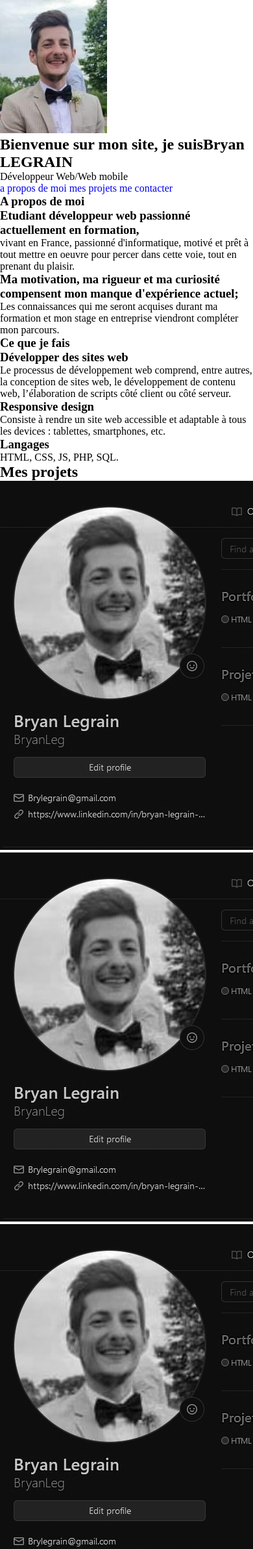
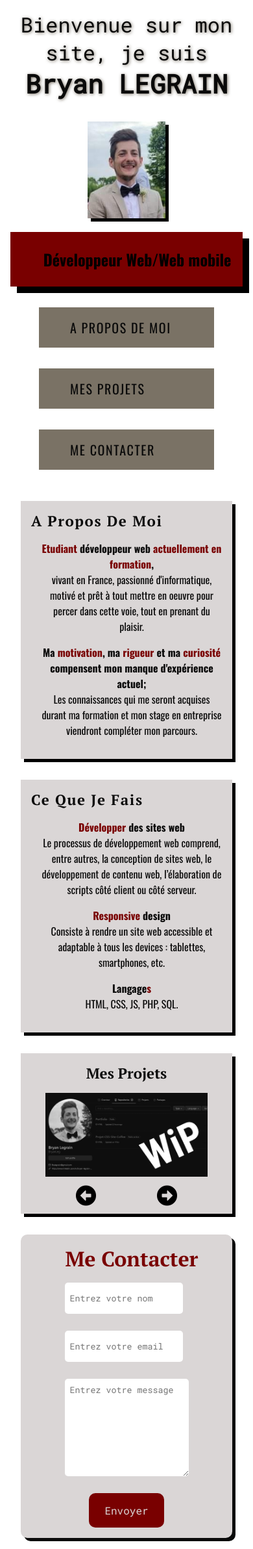
Before and after one commit to BryanLeg/MySite, a PHP site: page / in a window 390 px wide; the page is wider, and only the part inside the window is pictured. Shown: the top 2384 px of that part at 65% size. Run offline with PHP 8.4, Linux system fonts and the light colour scheme.

Commit message:
mobileVew

```diff
--- a/index.html
+++ b/index.html
@@ -21,21 +21,22 @@
     <title>Développeur Web - Bryan Legrain</title>
   </head>
   <body class="background">
+
+    <!-- banner -->
+
     <header>
-      <!-- banner -->
-
       <section class="banner">
         <div class="main">
+          <h1 class="title">
+            Bienvenue sur mon site, je suis<span class="spanTitle"
+              >Bryan LEGRAIN</span
+            >
+          </h1>
           <img
             class="picture"
             src="./images/Me.JPG"
             alt="Photo de Bryan LEGRAIN"
           />
-          <h1 class="title">
-            Bienvenue sur mon site, je suis<span class="spanTitle"
-              >Bryan LEGRAIN</span
-            >
-          </h1>
           <p class="subtitle">Développeur Web/Web mobile</p>
         </div>
 
@@ -45,8 +46,9 @@
           <a class="btn-banner btnDo" href="#contact">me contacter</a>
         </div>
       </section>
-      <!-- end banner -->
+
     </header>
+    <!-- end banner -->
 
     <!-- about me -->
 
@@ -55,7 +57,7 @@
         <div>
         <h1 class="title-aboutBe">A propos de moi</h1>
         <h3>
-          <span>Etudiant</span> développeur web passionné
+          <span>Etudiant</span> développeur web
           <span>actuellement en formation</span>,
         </h3>
         <p>
@@ -100,10 +102,11 @@
     <section class="projects" id="projects">
       <h1 class="titleProjects">Mes projets</h1>
       <article class="images">
-        <div><img src="./images/WiP.jpg" alt="image travail en cours"></div>
-        <div><img src="./images/WiP.jpg" alt="image travail en cours"></div>
-        <div><img src="./images/WiP.jpg" alt="image travail en cours"></div>
-        <div><img src="./images/WiP.jpg" alt="image travail en cours"></div>
+          <img class="imgProject" src="./images/WiP.jpg" alt="image travail en cours">
+          <div class="buttonsProject">
+            <button class="btnProject btnPrev"><i class="fas fa-arrow-alt-circle-left"></i></button>
+            <button class="btnProject btnNext"><i class="fas fa-arrow-alt-circle-right"></i></button>
+          </div>
       </article>
     </section>
 
--- a/style.css
+++ b/style.css
@@ -1,5 +1,5 @@
 :root {
-  --primaryColor: #7a152c;
+  --primaryColor: #790000;
   --secondaryColor: #0a0a0a;
   --terciaryColor: #dad6d6;
   --quaternaryColor: #f42c04;
@@ -14,6 +14,243 @@
   padding: 0;
   box-sizing: border-box;
 }
+
+/* banner */
+
+header {
+  position: relative;
+  margin-bottom: 2rem;
+}
+
+.banner {
+  display: flex;
+  flex-direction: column;
+  align-items: flex-start;
+}
+
+.main {
+  font-family: var(--primaryFont);
+  text-align: center;
+  margin-top: 1rem;
+  width: 100%;
+}
+
+.title {
+  display: flex;
+  font-family: var(--secondaryFont);
+  text-shadow: 1px 1px 5px var(--quinaryColor);
+  color: var(--secondaryColor);
+  /* animation-name: apparition;
+  animation-duration: 2s;
+  animation-iteration-count: 1;
+  animation-timing-function: ease-in-out; */
+  margin-bottom: 2rem;
+  justify-content: center;
+  font-size: 2rem;
+  flex-direction: column;
+  font-weight: 400;
+}
+
+.spanTitle {
+  font-size: 2.5rem;
+  color: var(--secondaryColor);
+  text-shadow: 1px 1px 5px var(--quinaryColor);
+}
+
+.subtitle {
+  display: flex;
+  padding: 1.5rem 1.1rem;
+  font-size: 1.5rem;
+  font-weight: 700;
+  background: var(--primaryColor);
+  justify-content: end;
+  margin: 1rem;
+  box-shadow: 10px 10px black;
+}
+
+.picture {
+  width: 120px;
+  box-shadow: 5px 5px black;
+}
+
+.buttons {
+  width: 100%;
+  display: flex;
+  flex-direction: column;
+  align-items: center;
+}
+
+.btn-banner {
+  letter-spacing: 0.1rem;
+  font-family: var(--primaryFont);
+  text-decoration: none;
+  background: var(--quinaryColor);
+  color: var(--secondaryColor);
+  width: 270px;
+  padding: 1rem 3rem;
+  margin: 1rem;
+  text-transform: uppercase;
+  font-size: 1.25rem;
+}
+
+.btn-banner:hover {
+  color: var(--quinaryColor);
+  background: var(--secondaryColor);
+  box-shadow: 5px 5px 10px var(--quinaryColor);
+}
+
+/* end banner */
+
+/* about me */
+
+.aboutBe,
+.aboutDo {
+  font-family: var(--primaryFont);
+  background: var(--terciaryColor);
+  margin: 2rem;
+  padding: 1rem;
+  box-shadow: 5px 5px black;
+}
+
+.title-aboutBe,
+.title-aboutDo {
+  letter-spacing: 0.1rem;
+  font-family: var(--terciaryFont);
+  color: var(--secondaryColor);
+  margin-bottom: 1rem;
+  font-size: 1.4rem;
+  text-transform: capitalize;
+}
+
+.aboutBe h3,
+.aboutDo h3 {
+  font-size: 1rem;
+  margin-left: 1rem;
+  color: var(--secondaryColor);
+  text-align: center;
+}
+
+.aboutBe p,
+.aboutDo p {
+  font-family: var(--primaryFont);
+  margin-left: 1rem;
+  color: var(--secondaryColor);
+  font-weight: 400;
+  text-align: center;
+  margin-bottom: 1rem;
+}
+
+span {
+  color: var(--primaryColor);
+  font-weight: 700;
+}
+
+/* end aboutme */
+
+.projects {
+  background: var(--terciaryColor);
+  margin: 2rem;
+  box-shadow: 5px 5px black;
+  display: flex;
+  flex-direction: column;
+  align-items: center;
+}
+
+.btnProject {
+  background: none;
+  border: none;
+  font-size: 2rem;
+  margin: 0.5rem;
+}
+
+.btnProject:hover {
+  color: var(--quaternaryColor);
+  scale: 1.1;
+}
+
+.imgProject {
+  width: 250px;
+}
+
+.buttonsProject {
+  display: flex;
+  justify-content: space-around;
+}
+
+.titleProjects {
+  color: var(--secondaryColor);
+  font-family: var(--terciaryFont);
+  font-size: 1.4rem;
+  text-transform: capitalize;
+  margin: 1rem 0;
+}
+
+/* end projects */
+
+/* contact */
+
+.contact {
+  display: flex;
+  flex-direction: column;
+  align-items: center;
+  background: var(--terciaryColor);
+  margin: 2rem;
+  padding: 1rem;
+  border-radius: 10px;
+  box-shadow: 5px 5px var(--secondaryColor);
+}
+
+.contactForm {
+  display: flex;
+  flex-direction: column;
+  align-items: center;
+}
+
+.titleContact {
+  color: var(--primaryColor);
+  font-family: var(--terciaryFont);
+  margin-bottom: 1rem;
+  margin-left: 1rem;
+  font-size: 2rem;
+  text-transform: capitalize;
+}
+
+input,
+textarea {
+  font-family: var(--secondaryFont);
+  color: var(--secondaryColor);
+  border-radius: 5px;
+  border: none;
+  margin-bottom: 0.5rem;
+  padding: 0.5rem;
+}
+
+textarea {
+  height: 150px;
+}
+
+input {
+  height: 3rem;
+  align-self: flex-start;
+}
+
+.btn-contact {
+  font-family: var(--secondaryFont);
+  font-size: 1rem;
+  padding: 1rem 1.5rem 1rem 1.5rem;
+  color: var(--terciaryColor);
+  background-color: var(--primaryColor);
+  border: none;
+  border-radius: 10px;
+}
+
+.btn-contact:hover {
+  color: var(--primaryColor);
+  background-color: var(--terciaryColor);
+  cursor: pointer;
+}
+
+/* end contact */
 
 /* footer */
 
@@ -46,8 +283,8 @@ a {
 }
 
 .arrow {
-  font-size: 8rem;
-  color: var(--terciaryColor);
+  font-size: 5rem;
+  color: var(--quaternaryColor);
 }
 
 .goTop {
```
